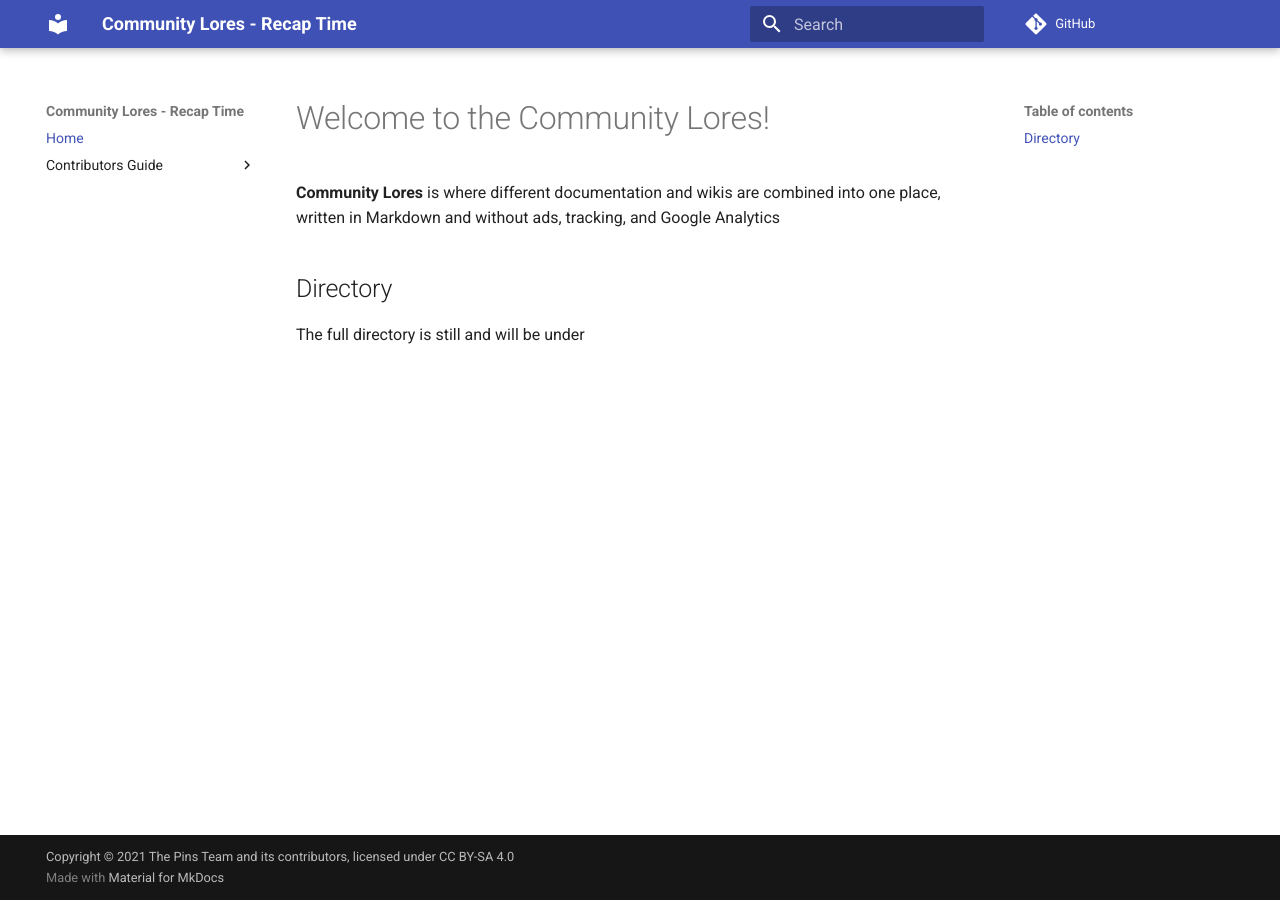
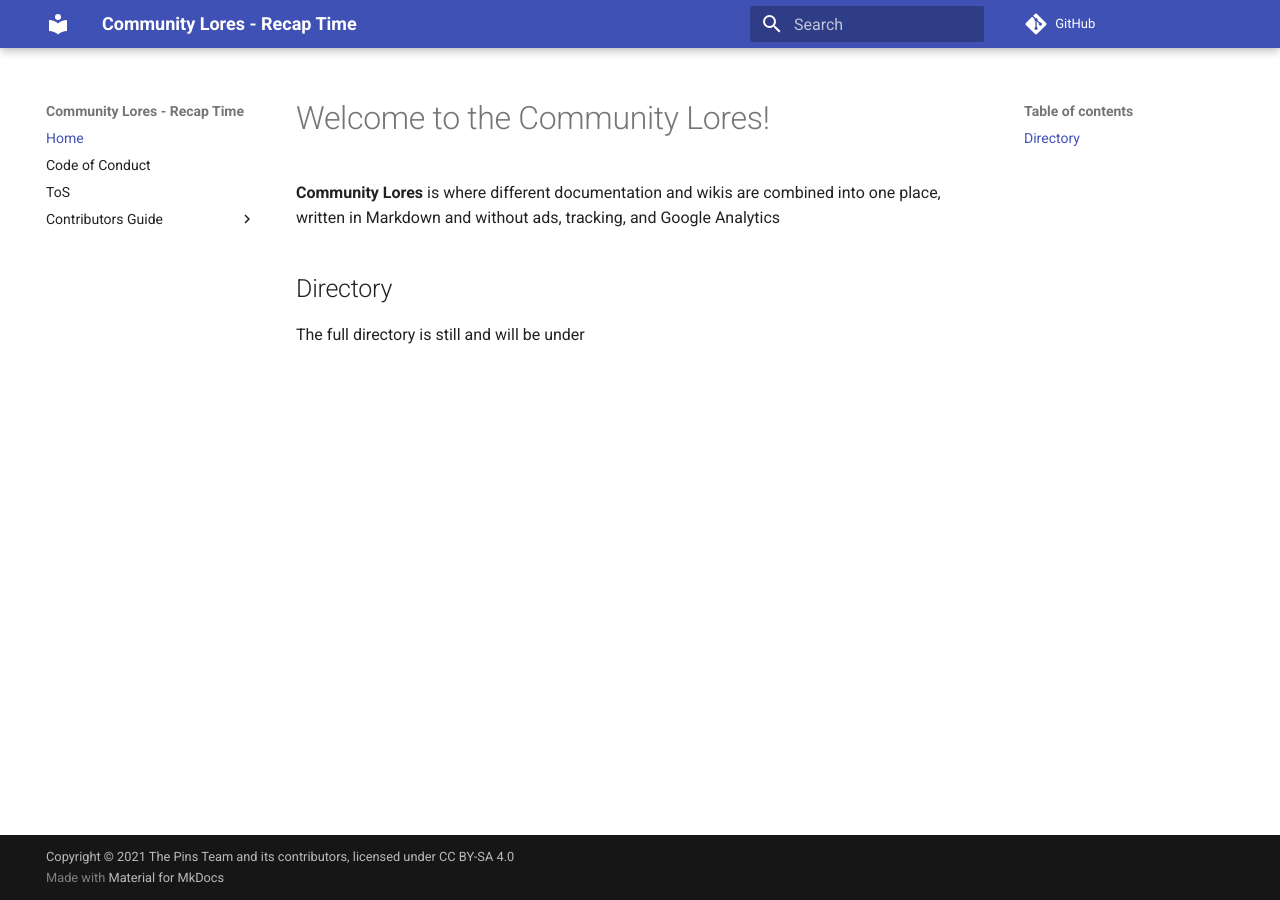
Before and after one commit to lorebooks-wiki/homepage, an MkDocs documentation site: the page built from docs/index.md, in a window 1280 px wide. Built offline with MkDocs 1.6.1 and Material for MkDocs 9.7.7, drawn with Linux system fonts in a browser that asks for light colours; comment, search, counter and statistics services are not loaded.

Commit message:
chore(mkdocs-config): Update config file
Signed-off-by: Andrei Jiroh Eugenio Halili <andreijiroh@madebythepins.tk>

```diff
--- a/mkdocs.yml
+++ b/mkdocs.yml
@@ -3,7 +3,7 @@
 
 # Project information
 site_name: Community Lores - Recap Time
-site_url: https://community-lores.github.io
+site_url: https://community-lores.gq
 site_author: The Pins Team and the open-source community
 site_description: >-
   An collection of wikis and documentation in single place,
@@ -87,6 +87,8 @@ markdown_extensions:
 # Page Tree
 nav:
   - Home: index.md
+  - Code of Conduct: https://rtapp.tk/community-codeofconduct
+  - ToS: todo.md
   - Contributors Guide:
     - FAQs: contributors-guide/faqs.md
     - Adding to database: contributors-guide/adding-to-database.md
```
